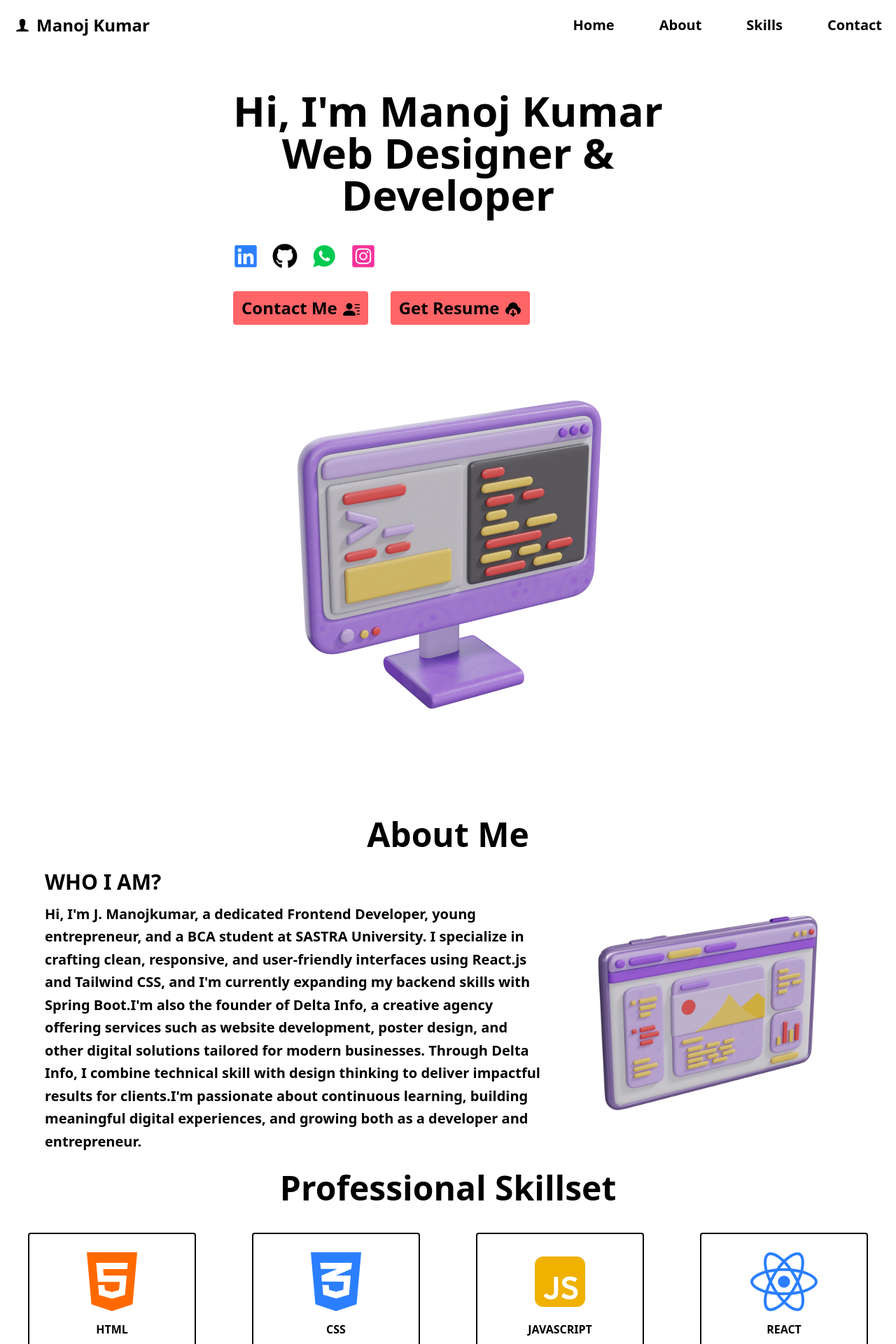
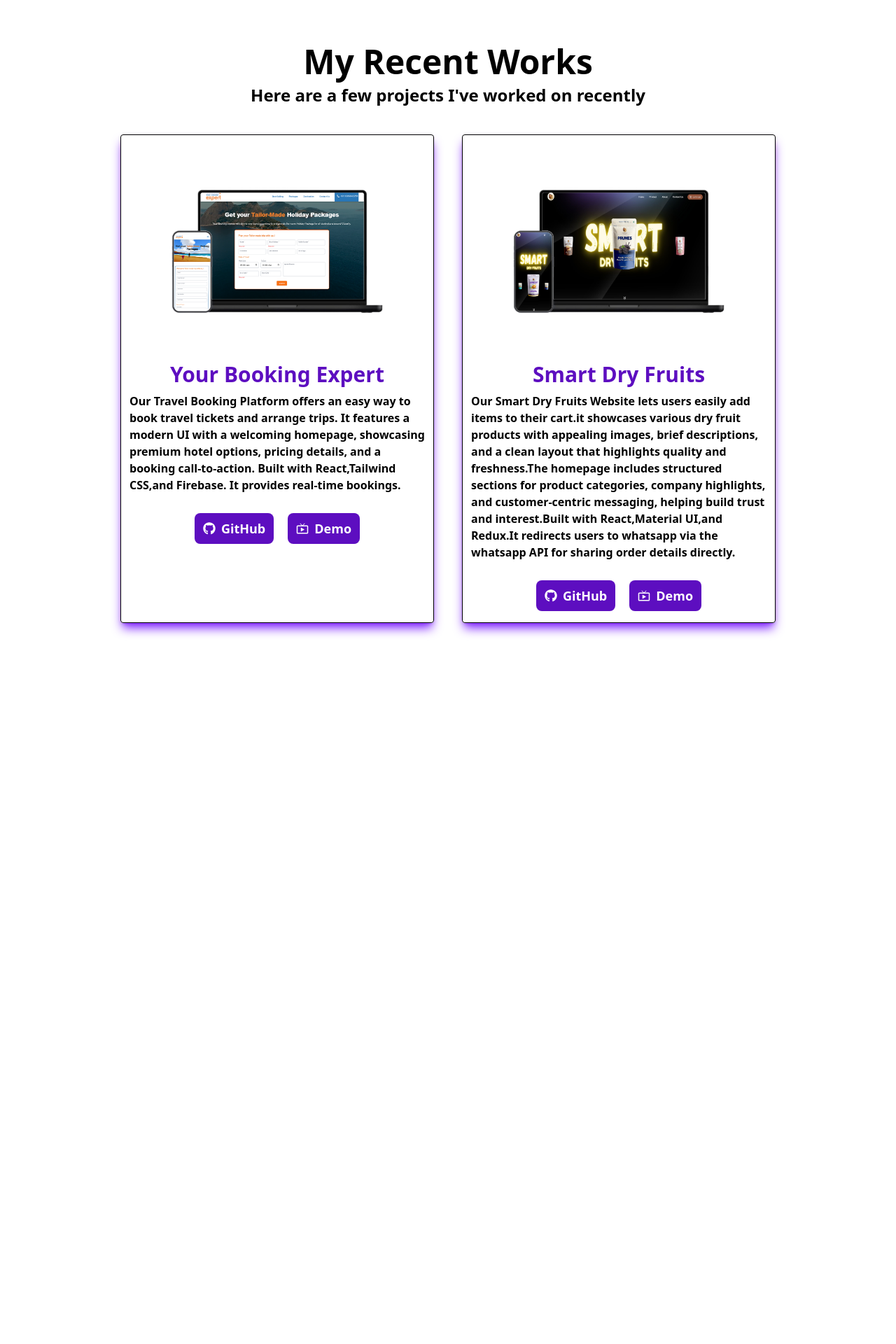
Before and after one commit to themanojking/Portflio, a React (Vite) app: page /myproject in a window 1280 px wide. Shown: the top 1920 px of the page at 70% size. Built offline with nearby package versions, Linux system fonts and the light colour scheme.

Commit message:
i apply the color

```diff
--- a/package.json
+++ b/package.json
@@ -11,6 +11,7 @@
   },
   "dependencies": {
     "@tailwindcss/vite": "^4.1.5",
+    "aos": "^3.0.0-beta.6",
     "react": "^19.1.0",
     "react-dom": "^19.1.0",
     "react-icons": "^5.5.0",
--- a/src/App.jsx
+++ b/src/App.jsx
@@ -1,13 +1,31 @@
-import React from 'react'
+import React, { useEffect } from 'react'
 import Navbar from './Components/Navbar'
 import Home from './Pages/Home'
+import { BrowserRouter, Route, Routes } from 'react-router-dom';
+import About from './Pages/About';
+import Skill from './Pages/Skill';
+import Myproject from './Pages/Myproject';
+import LetsTalk from './Pages/LetsTalk';
+import AOS from 'aos';
+import 'aos/dist/aos.css';
+
 
 function App() {
+
+    AOS.init();
+
   return (
     <>
      <div>
-        <Navbar />
-          <Home />
+        <BrowserRouter>
+           <Routes>
+              <Route path='/' element={<Home />}></Route>
+              <Route path='/about' element={<About />}></Route>
+              <Route path='/skills' element={<Skill />}></Route>
+              <Route path='/myproject' element={<Myproject/>}></Route>
+              <Route path='/letstalk' element={<LetsTalk/>}></Route>
+           </Routes>
+        </BrowserRouter>
      </div>
     </>
   )
--- a/src/Components/Navbar.jsx
+++ b/src/Components/Navbar.jsx
@@ -2,6 +2,7 @@ import React, { useState } from "react";
 import { IoIosPerson } from "react-icons/io";
 import { FaBars } from "react-icons/fa6";
 import { FaTimes } from "react-icons/fa";
+import { Link } from "react-router-dom";
 
 function Navbar() {
   const [isOpen, setIsOpen] = useState();
@@ -19,22 +20,33 @@ function Navbar() {
         </div>
 
         <nav className="lg:flex hidden items-center gap-16">
-          <h2 className="text-xl font-bold">Home</h2>
-          <h2 className="text-xl font-bold">About</h2>
-          <h2 className="text-xl font-bold">Skills</h2>
-          <h2 className="text-xl font-bold">Contact</h2>
+          <Link to="/">
+            <h2 className="text-xl font-bold hover:text-violet-800">Home</h2>
+          </Link>
+          <Link to="/about">
+            <h2 className="text-xl font-bold hover:text-violet-800">About</h2>
+          </Link>
+          <Link to="/skills">
+            <h2 className="text-xl font-bold hover:text-violet-800">Skills</h2>
+          </Link>
+          <Link to="/letstalk">
+            <h2 className="text-xl font-bold hover:text-violet-800">Contact</h2>
+          </Link>
         </nav>
 
-        <button className="lg:hidden text-2xl flex items-center" onClick={() => setIsOpen(!isOpen)}>
-          {isOpen ? <FaTimes /> : <FaBars /> }
+        <button
+          className="lg:hidden text-2xl flex items-center"
+          onClick={() => setIsOpen(!isOpen)}
+        >
+          {isOpen ? <FaTimes /> : <FaBars />}
         </button>
 
         {isOpen && (
           <div className="absolute top-16 left-0 w-full lg:hidden flex flex-col items-center gap-5 py-5 ">
-          <h2 className="text-xl font-bold">Home</h2>
-          <h2 className="text-xl font-bold">About</h2>
-          <h2 className="text-xl font-bold">Skills</h2>
-          <h2 className="text-xl font-bold">Contact</h2>
+            <h2 className="text-xl font-bold hover:text-violet-800">Home</h2>
+            <h2 className="text-xl font-bold hover:text-violet-800">About</h2>
+            <h2 className="text-xl font-bold hover:text-violet-800">Skills</h2>
+            <h2 className="text-xl font-bold hover:text-violet-800">Contact</h2>
           </div>
         )}
       </header>
--- a/src/Pages/About.jsx
+++ b/src/Pages/About.jsx
@@ -8,9 +8,9 @@ function About() {
         <div className="text-center">
           <h1 className="text-5xl font-bold">About Me</h1>
         </div>
-        <div className=" flex flex-col  lg:flex-row justify-center items-center gap-8 p-6 ">
+        <div className=" flex flex-col  lg:flex-row justify-center items-center gap-8 p-2 ">
           <div>
-            <h1 className="text-3xl font-bold">WHO I AM?</h1>
+            <h1 className="text-3xl text-violet-800 font-bold">WHO I AM?</h1>
             <p className="lg:text-xl md:text-2xl text-lg font-semibold leading-relaxed mt-3">
               Hi, I'm J. Manojkumar, a dedicated Frontend Developer, young
               entrepreneur, and a BCA student at SASTRA University. I specialize
--- a/src/Pages/Home.jsx
+++ b/src/Pages/Home.jsx
@@ -3,23 +3,24 @@ import codeImage from "../assets/code2.png";
 
 import { FaLinkedin, FaGithub, FaInstagramSquare } from "react-icons/fa";
 import { IoLogoWhatsapp } from "react-icons/io";
-import { BsPersonLinesFill, BsFillSendCheckFill } from "react-icons/bs";
+import { BsPersonLinesFill } from "react-icons/bs";
 import { RiDownloadCloud2Fill } from "react-icons/ri";
-
 import About from "./About";
 import Skill from "./Skill";
 import LetsTalk from "./LetsTalk";
 import Myproject from "./Myproject";
+import Navbar from "../Components/Navbar";
 
 function Home() {
   return (
     <>
       <div className="md:mx-10">
+        <Navbar/>
         <div className="flex flex-wrap justify-center items-center gap-10 p-4 flex-col md:flex-row mt-10">
           <div>
-            <div className="text-center">
+            <div className="text-center lg:text-left">
               <h1 className="md:text-6xl  text-3xl  font-bold">
-                Hi, I'm <span>Manoj Kumar</span>
+                Hi, I'm <span className="text-violet-800">Manoj Kumar</span>
               </h1>
               <h1 className="md:text-6xl text-3xl  font-bold">
                 Web Designer &
@@ -44,16 +45,18 @@ function Home() {
 
             <div className="flex justify-center lg:justify-normal gap-8 md:mt-8 mt-6">
               <div>
-                <button className="flex items-center gap-2 bg-red-400 px-3 py-2 rounded md:text-2xl font-bold">
+                <button className="flex items-center gap-2 bg-violet-800 text-white px-3 py-2 rounded md:text-2xl font-bold">
                   Contact Me{" "}
                   <BsPersonLinesFill className="flex items-center mt-1" />
                 </button>
               </div>
               <div>
-                <button className="flex items-center gap-2 bg-red-400 px-3 py-2 rounded md:text-2xl font-bold">
+                <a href="\Resume Manoj.pdf" download="Manojresume.pdf">
+                <button className="flex items-center gap-2 bg-violet-800 text-white px-3 py-2 rounded md:text-2xl font-bold">
                   Get Resume{" "}
                   <RiDownloadCloud2Fill className="flex items-center mt-1" />
                 </button>
+                </a>
               </div>
             </div>
           </div>
--- a/src/Pages/Myproject.jsx
+++ b/src/Pages/Myproject.jsx
@@ -8,7 +8,7 @@ function Myproject() {
     <>
       <div className="mt-16">
         <div className="text-center space-y-2">
-          <h1 className="md:text-5xl text-3xl font-bold">My Recent Works</h1>
+          <h1 className="md:text-5xl text-3xl  font-bold">My Recent Works</h1>
           <h3 className="md:text-2xl  font-semibold ">
             Here are a few projects I've worked on recently
           </h3>
@@ -17,13 +17,17 @@ function Myproject() {
         <div className="mt-10 ">
           <div className="flex flex-wrap justify-center lg:gap-10 gap-7 ">
             {project.map((prop) => (
-              <div key={prop.id} className="border lg:w-[28rem] md:w-[22rem] w-[20rem] rounded px-3 py-2 ">
-                <img
-                  src={prop.img}
-                  alt="projects"
-                  className=""
-                ></img>
-                <h1 className="text-3xl font-bold text-center">
+              <div
+                data-aos="fade-right"
+                data-aos-offset="200"
+                data-aos-easing="ease-in-sine"
+                data-aos-delay="100"
+                data-aos-duration="600"
+                key={prop.id}
+                className="border lg:w-[28rem] md:w-[22rem] w-[20rem] rounded px-3 py-2 shadow-lg shadow-violet-600 transition-transform duration-300 hover:scale-110"
+              >
+                <img src={prop.img} alt="projects" className=""></img>
+                <h1 className="text-3xl text-violet-800 font-bold text-center">
                   {prop.tittle}
                 </h1>
                 <h3 className="text-md font-semibold mt-2 leading-6">
@@ -31,12 +35,12 @@ function Myproject() {
                 </h3>
                 <div className="flex justify-center gap-5 mt-5 p-2">
                   <div>
-                    <button className="flex items-center gap-2 bg-red-400 px-3 py-2 rounded-lg font-bold text-lg text-white">
+                    <button className="flex items-center gap-2 bg-violet-800 px-3 py-2 rounded-lg font-bold text-lg text-white">
                       <FaGithub /> GitHub
                     </button>
                   </div>
                   <div>
-                    <button className="flex items-center gap-2 bg-red-400 px-3 py-2 rounded-lg font-bold text-lg text-white">
+                    <button className="flex items-center gap-2 bg-violet-800 px-3 py-2 rounded-lg font-bold text-lg text-white">
                       <MdLiveTv /> Demo
                     </button>
                   </div>
--- a/src/Pages/Skill.jsx
+++ b/src/Pages/Skill.jsx
@@ -5,16 +5,25 @@ function Skill() {
   return (
     <>
       <div>
-        <div className="flex justify-center">
+        <div
+          data-aos="fade-up"
+          data-aos-duration="2000"
+          className="flex justify-center"
+        >
           <h1 className="md:text-5xl text-3xl font-bold">
             Professional Skillset
           </h1>
         </div>
-        <div className="flex flex-wrap justify-center lg:gap-20 gap-10 mt-10">
+        <div className="flex flex-wrap justify-center gap-10 mt-16">
           {skill.map((prop) => (
             <div
+              data-aos="fade-right"
+              data-aos-offset="300"
+              data-aos-easing="ease-in-sine"
+              data-aos-delay="100"
+              data-aos-duration="500"
               key={prop.id}
-              className="flex flex-col items-center border-2 rounded md:w-[20%] lg:h-[20%] p-5"
+              className="flex flex-col items-center border-2 rounded md:w-[20%] lg:h-[20%] p-5 shadow-lg shadow-violet-600 transition-transform duration-300 hover:scale-110"
             >
               <h1 className={`text-8xl ${prop.color}`}>{prop.icon}</h1>
               <h2 className="text-center mt-2 font-bold">{prop.tittle}</h2>
@@ -23,14 +32,23 @@ function Skill() {
         </div>
 
         <div className="mt-20">
-          <div className="flex justify-center">
+          <div
+            data-aos="fade-up"
+            data-aos-duration="2000"
+            className="flex justify-center"
+          >
             <h1 className="md:text-5xl text-3xl font-bold">Tools I Use</h1>
           </div>
-          <div className="flex flex-wrap justify-center lg:gap-20 gap-10 mt-10">
+          <div className="flex flex-wrap justify-center lg:gap-20 gap-10 mt-10 ">
             {tool.map((prop) => (
               <div
+                data-aos="fade-right"
+                data-aos-offset="200"
+                data-aos-easing="ease-in-sine"
+                data-aos-delay="100"
+                data-aos-duration="600"
                 key={prop.id}
-                className="flex flex-col items-center border-2 rounded md:w-[20%] lg:h-[20%] p-5"
+                className="flex flex-col items-center border-2 rounded md:w-[20%] lg:h-[20%] p-5 shadow-lg shadow-violet-600 transition-transform duration-300 hover:scale-110"
               >
                 <h1 className={`text-8xl ${prop.color}`}>{prop.icon}</h1>
                 <h2 className="text-center mt-2 font-bold">{prop.tittle}</h2>
```
Also changed, not shown: src/Pages/LetsTalk.jsx (+6 -6 lines), 2 other files (tests, documents, lock files or other folders).
